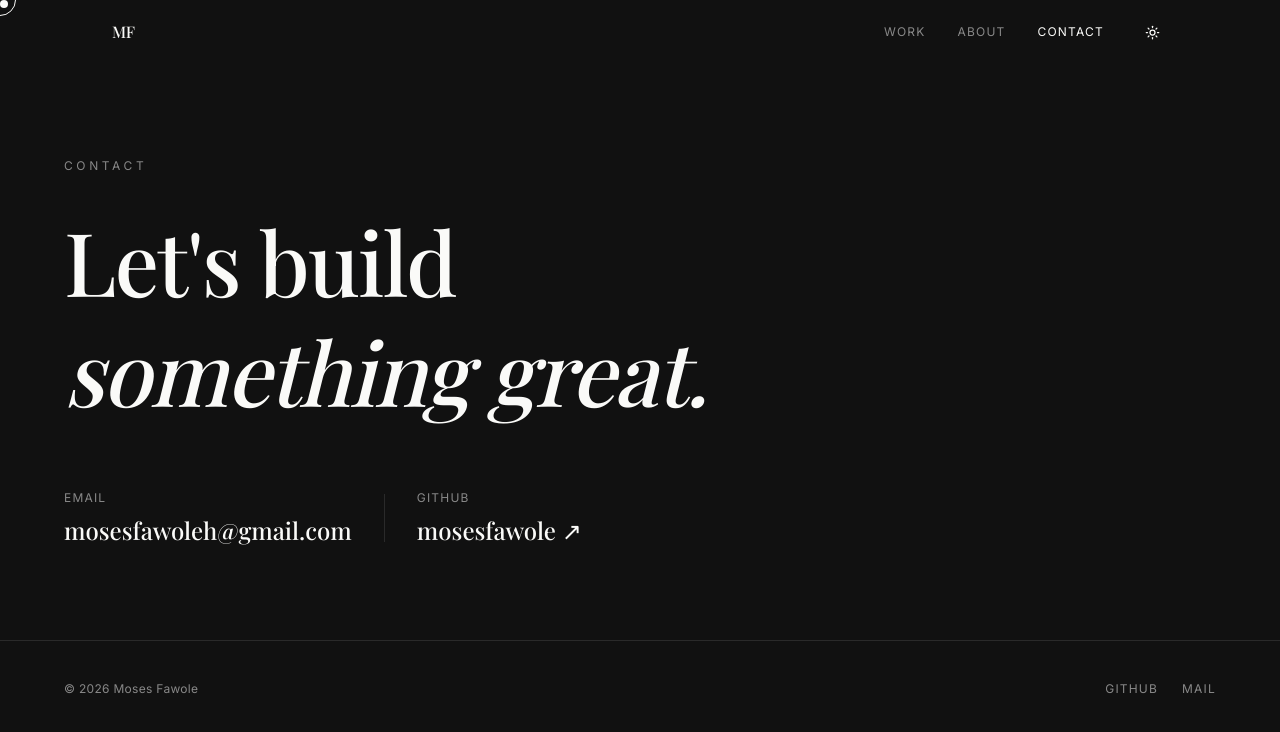
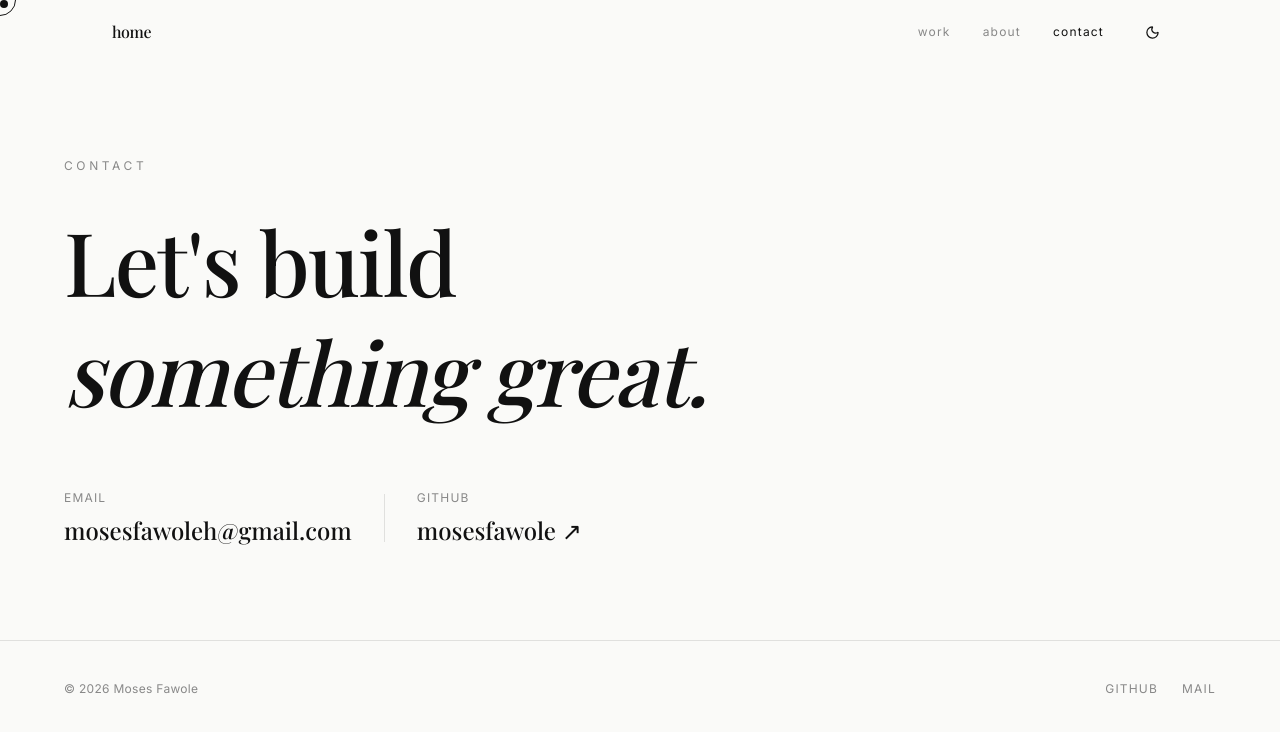
Before and after one commit to mosesfawole/newportfolio, a Next.js app: page /contact in a window 1280 px wide. Shown: the top 732 px of the page. Built offline with nearby package versions, Linux system fonts and the light colour scheme.

Commit message:
Improve portfolio interactions and navigation

```diff
--- a/app/contact/page.tsx
+++ b/app/contact/page.tsx
@@ -7,10 +7,14 @@ import Link from "next/link";
 export default function ContactPage() {
   const [copied, setCopied] = useState(false);
 
-  const copyEmail = () => {
-    navigator.clipboard.writeText("mosesfawoleh@gmail.com");
-    setCopied(true);
-    setTimeout(() => setCopied(false), 2000);
+  const copyEmail = async () => {
+    try {
+      await navigator.clipboard.writeText("mosesfawoleh@gmail.com");
+      setCopied(true);
+      setTimeout(() => setCopied(false), 2000);
+    } catch {
+      window.location.href = "mailto:mosesfawoleh@gmail.com";
+    }
   };
 
   return (
@@ -47,11 +51,19 @@ export default function ContactPage() {
             transition={{ duration: 0.5, delay: 0.3 }}
             className="flex flex-col md:flex-row items-start md:items-center gap-8"
           >
-            <button onClick={copyEmail} className="text-left group">
+            <button
+              type="button"
+              onClick={copyEmail}
+              className="text-left group"
+              aria-label="Copy email address"
+            >
               <p className="text-xs tracking-widest uppercase text-muted font-body mb-2">
                 Email
               </p>
-              <p className="font-display font-medium text-ink dark:text-cream text-2xl group-hover:opacity-60 transition-opacity">
+              <p
+                aria-live="polite"
+                className="font-display font-medium text-ink dark:text-cream text-2xl group-hover:opacity-60 transition-opacity"
+              >
                 {copied ? "Copied!" : "mosesfawoleh@gmail.com"}
               </p>
             </button>
--- a/app/globals.css
+++ b/app/globals.css
@@ -24,7 +24,44 @@ body {
   color: #111111;
   font-family: var(--font-inter);
   -webkit-font-smoothing: antialiased;
-  cursor: none;
+}
+
+a,
+button {
+  transition-property: color, background-color, border-color, opacity, transform;
+  transition-duration: 200ms;
+  transition-timing-function: ease-out;
+}
+
+a:hover,
+button:hover {
+  transform: translateY(-1px);
+}
+
+a:focus-visible,
+button:focus-visible {
+  outline: 2px solid currentColor;
+  outline-offset: 4px;
+}
+
+@media (prefers-reduced-motion: reduce) {
+  html {
+    scroll-behavior: auto;
+  }
+
+  *,
+  *::before,
+  *::after {
+    animation-duration: 0.01ms !important;
+    animation-iteration-count: 1 !important;
+    scroll-behavior: auto !important;
+    transition-duration: 0.01ms !important;
+  }
+
+  a:hover,
+  button:hover {
+    transform: none;
+  }
 }
 
 .dark body {
--- a/app/layout.tsx
+++ b/app/layout.tsx
@@ -30,7 +30,7 @@ export default function RootLayout({
   children: React.ReactNode;
 }) {
   return (
-    <html lang="en" className="dark" suppressHydrationWarning>
+    <html lang="en" suppressHydrationWarning>
       <body className={`${playfair.variable} ${inter.variable}`}>
         <ThemeProvider>
           <Cursor />
--- a/components/home/Hero.tsx
+++ b/components/home/Hero.tsx
@@ -28,7 +28,7 @@ export default function Hero() {
   }, []);
 
   return (
-    <section className="min-h-screen flex flex-col justify-center px-6 md:px-12 pt-16">
+    <section className="relative min-h-screen flex flex-col justify-center px-6 md:px-12 pt-16">
       <div className="max-w-6xl mx-auto w-full">
         {/* Main headline */}
         <div className="mb-8 overflow-hidden">
--- a/components/ui/Cursor.tsx
+++ b/components/ui/Cursor.tsx
@@ -80,12 +80,12 @@ export default function Cursor() {
     <>
       <div
         ref={dotRef}
-        className="fixed top-0 left-0 z-[9999] w-2 h-2 rounded-full bg-cream pointer-events-none"
+        className="fixed top-0 left-0 z-[9999] w-2 h-2 rounded-full bg-ink dark:bg-cream pointer-events-none"
         style={{ willChange: "transform" }}
       />
       <div
         ref={ringRef}
-        className="fixed top-0 left-0 z-[9998] w-8 h-8 rounded-full border border-cream pointer-events-none"
+        className="fixed top-0 left-0 z-[9998] w-8 h-8 rounded-full border border-ink dark:border-cream pointer-events-none"
         style={{ willChange: "transform", transition: "opacity 0.2s ease" }}
       />
     </>
--- a/components/ui/Navbar.tsx
+++ b/components/ui/Navbar.tsx
@@ -5,9 +5,9 @@ import ThemeToggle from "./ThemeToggle";
 import { useEffect, useState } from "react";
 
 const links = [
-  { href: "/work", label: "Work" },
-  { href: "/about", label: "About" },
-  { href: "/contact", label: "Contact" },
+  { href: "/work", label: "work" },
+  { href: "/about", label: "about" },
+  { href: "/contact", label: "contact" },
 ];
 
 export default function Navbar() {
@@ -33,7 +33,7 @@ export default function Navbar() {
           href="/"
           className="font-display font-medium text-base text-ink dark:text-cream tracking-tight"
         >
-          MF
+          home
         </Link>
 
         <div className="flex items-center gap-8">
@@ -41,7 +41,7 @@ export default function Navbar() {
             <Link
               key={link.href}
               href={link.href}
-              className={`text-xs tracking-widest uppercase transition-colors font-body ${
+              className={`text-xs tracking-widest normal-case transition-colors font-body ${
                 pathname === link.href
                   ? "text-ink dark:text-cream"
                   : "text-muted hover:text-ink dark:hover:text-cream"
--- a/components/ui/ThemeProvider.tsx
+++ b/components/ui/ThemeProvider.tsx
@@ -6,25 +6,15 @@ const ThemeContext = createContext({
   toggle: () => {},
 });
 
-// const getInitialTheme = () => {
-//   if (typeof window === "undefined") {
-//     return false;
-//   }
-
-//   const saved = localStorage.getItem("theme");
-//   return saved === "dark";
-// };
-
 export function ThemeProvider({ children }: { children: React.ReactNode }) {
   const [dark, setDark] = useState(() => {
-    if (typeof window === "undefined") return true;
+    if (typeof window === "undefined") return false;
 
-    return localStorage.getItem("theme") !== "light";
+    const saved = localStorage.getItem("theme");
+    return saved ? saved === "dark" : window.matchMedia("(prefers-color-scheme: dark)").matches;
   });
 
   useEffect(() => {
-    if (typeof window === "undefined") return;
-
     if (dark) {
       document.documentElement.classList.add("dark");
       document.documentElement.classList.remove("light");
--- a/components/ui/ThemeToggle.tsx
+++ b/components/ui/ThemeToggle.tsx
@@ -8,7 +8,7 @@ export default function ThemeToggle() {
     <button
       onClick={toggle}
       className="w-8 h-8 flex items-center justify-center rounded-full transition-colors hover:bg-surface dark:hover:bg-surface-dark"
-      aria-label="Toggle theme"
+      aria-label={dark ? "Switch to light theme" : "Switch to dark theme"}
     >
       {dark ? (
         <Sun size={15} className="text-cream" />
--- a/components/work/WorkList.tsx
+++ b/components/work/WorkList.tsx
@@ -17,7 +17,7 @@ const experience = [
     description:
       "Built and maintained web applications using React, TypeScript and Next.js. Reduced page load time by 30% through code splitting and lazy loading. Collaborated with design team to implement pixel-perfect UIs from Figma prototypes.",
     stack: ["React", "TypeScript", "Next.js", "Redux"],
-    link: "www.github.com/mosesfawole/paramount-students",
+    link: "https://github.com/mosesfawole/paramount-students",
   },
   {
     id: "kipclean-exp",
@@ -78,6 +78,8 @@ export default function WorkList() {
             <div key={item.id}>
               <button
                 onClick={() => setOpenId(isOpen ? null : item.id)}
+                aria-expanded={isOpen}
+                aria-controls={`${item.id}-details`}
                 className="w-full text-left px-6 md:px-12 py-6 flex items-center justify-between group hover:bg-surface dark:hover:bg-surface-dark transition-colors"
               >
                 <div className="flex items-center gap-6 md:gap-12 flex-1 min-w-0">
@@ -116,6 +118,7 @@ export default function WorkList() {
               <AnimatePresence>
                 {isOpen && (
                   <motion.div
+                    id={`${item.id}-details`}
                     initial={{ height: 0, opacity: 0 }}
                     animate={{ height: "auto", opacity: 1 }}
                     exit={{ height: 0, opacity: 0 }}
--- a/package.json
+++ b/package.json
@@ -10,7 +10,7 @@
   },
   "dependencies": {
     "autoprefixer": "^10.4.27",
-    "framer-motion": "^12.38.0",
+    "framer-motion": "^11.18.2",
     "lucide-react": "^1.6.0",
     "next": "16.2.1",
     "postcss": "^8.5.8",
```
Also changed, not shown: 1 other file (tests, documents, lock files or other folders).
